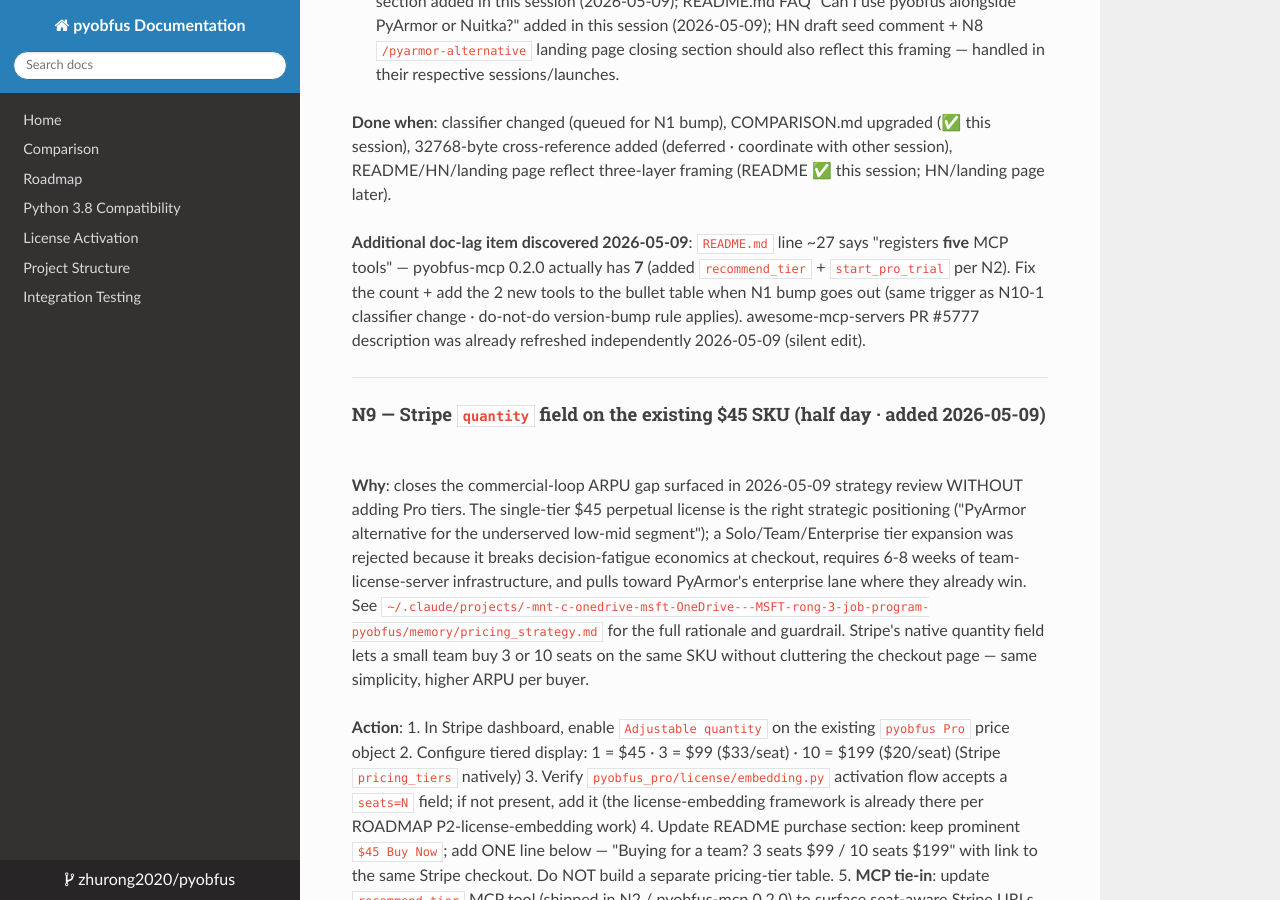
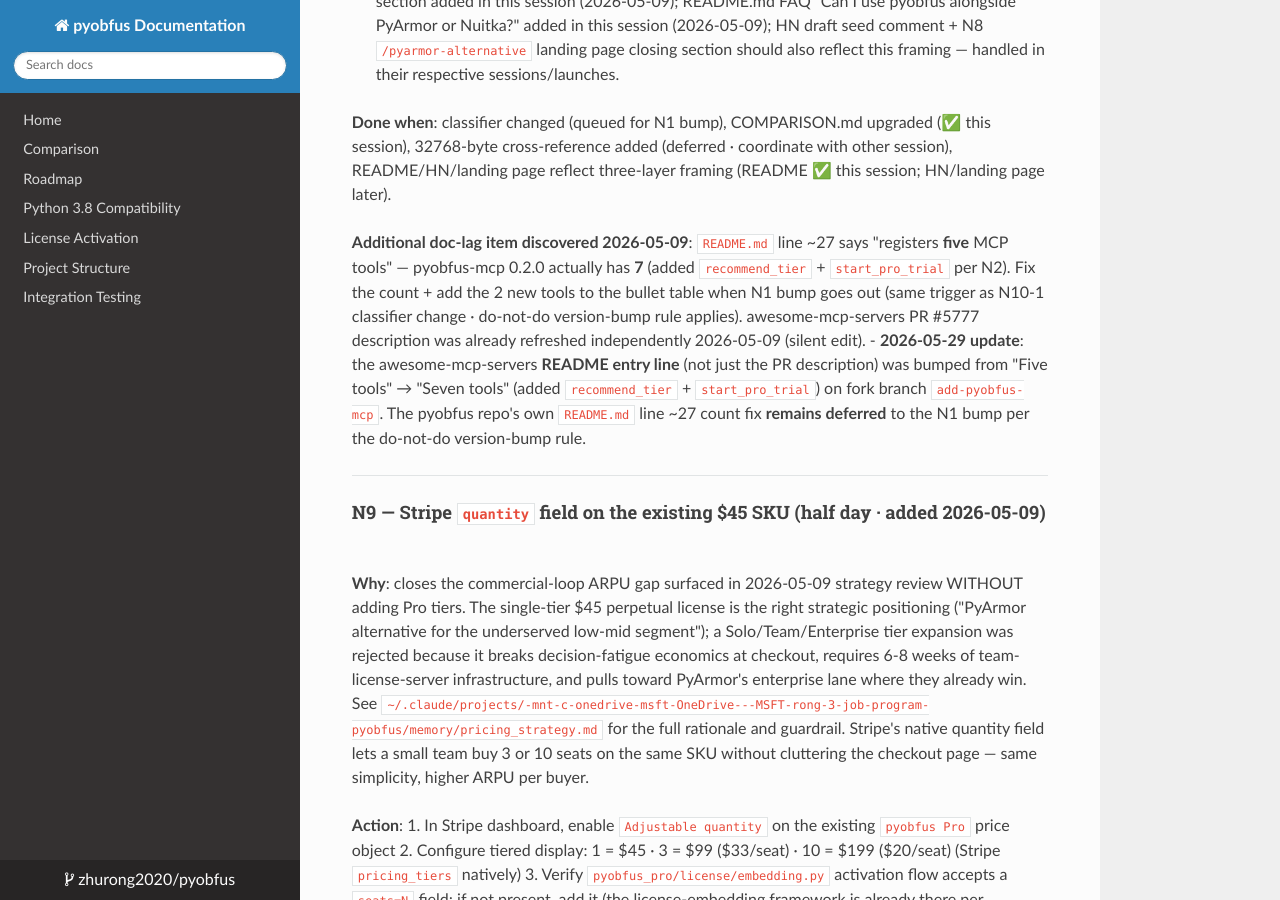
Before and after one commit to zhurong2020/pyobfus, an MkDocs documentation site: the page built from docs/POST_V0.4_TODO.md, in a window 1280 px wide and 900 px high, scrolled down 16062 px. Built offline with MkDocs 1.6.1, drawn with Linux system fonts in a browser that asks for light colours; nearby versions of some CDN libraries; some of the changed text lies outside the part shown.

Commit message:
docs(POST_V0.4_TODO): record Glama license fix + awesome-mcp PR #5777 resolution
- Glama "license not found" root-caused (licensee NOASSERTION from dual-license
  preamble) → P2 row tracking F→A after PR #15 merge + Glama re-crawl.
- PR #5777 conflict resolution (merged upstream/main, re-appended entry) logged.
- awesome-mcp README entry bumped 5→7 tools; repo README count fix still deferred
  to N1 version bump per do-not-do rule.

Co-Authored-By: Claude Opus 4.8 (1M context) <noreply@anthropic.com>

```diff
--- a/docs/POST_V0.4_TODO.md
+++ b/docs/POST_V0.4_TODO.md
@@ -390,6 +390,7 @@ gh api repos/zhurong2020/pyobfus --jq '.topics' | tr ',' '\n' | grep -i pyarmor
 **Done when**: classifier changed (queued for N1 bump), COMPARISON.md upgraded (✅ this session), 32768-byte cross-reference added (deferred · coordinate with other session), README/HN/landing page reflect three-layer framing (README ✅ this session; HN/landing page later).
 
 **Additional doc-lag item discovered 2026-05-09**: `README.md` line ~27 says "registers **five** MCP tools" — pyobfus-mcp 0.2.0 actually has **7** (added `recommend_tier` + `start_pro_trial` per N2). Fix the count + add the 2 new tools to the bullet table when N1 bump goes out (same trigger as N10-1 classifier change · do-not-do version-bump rule applies). awesome-mcp-servers PR #5777 description was already refreshed independently 2026-05-09 (silent edit).
+- **2026-05-29 update**: the awesome-mcp-servers **README entry line** (not just the PR description) was bumped from "Five tools" → "Seven tools" (added `recommend_tier` + `start_pro_trial`) on fork branch `add-pyobfus-mcp`. The pyobfus repo's own `README.md` line ~27 count fix **remains deferred** to the N1 bump per the do-not-do version-bump rule.
 
 ---
 
@@ -445,7 +446,8 @@ So target submission window = **2026-Q3 / Q4** (after v0.5 ships on PyPI per Pat
 
 | Item | Trigger condition | ETA |
 |---|---|---|
-| punkpeye merges PR #5777 | 86k★-repo human cadence · `state=OPEN` confirmed 2026-05-08 morning · all bot labels green (`has-emoji`/`has-glama`/`valid-name`) · 13h-old self status update referencing Glama Quality A still un-acked by maintainer | 3-7 days typical |
+| punkpeye merges PR #5777 | 86k★-repo human cadence · `state=OPEN` · all bot labels green (`has-emoji`/`has-glama`/`valid-name`). **2026-05-29: PR had gone `CONFLICTING`/`DIRTY` (README.md collided with newer merges) — resolved by merging `upstream/main` into branch + re-appending the pyobfus entry (now 7 tools); GitHub back to `MERGEABLE`.** | 3-7 days typical |
+| Glama license badge F → A | **2026-05-29: root-caused — GitHub `licensee` returned `NOASSERTION` because the dual-license preamble prefixed the Apache text; Glama mirrors that field.** Fix on branch `fix/license-spdx-detection` (PR #15): `LICENSE` now pure Apache-2.0, notice moved to `LICENSE-NOTICE.md`. Clears after PR #15 merges to `main` → GitHub re-detects Apache-2.0 → Glama cron re-crawl. | minutes (GitHub) + 1-3 days (Glama crawl) after merge |
 | Glama "No glama.json" checklist clears | Glama cron re-scan after `glama.json` schema fix (commit `8d92487`) | 1-3 days |
 | First external GitHub issue | Real user encounters something | depends on launch |
 | First Pro license sale | Launch traffic + Stripe checkout funnel | depends on launch |
```
